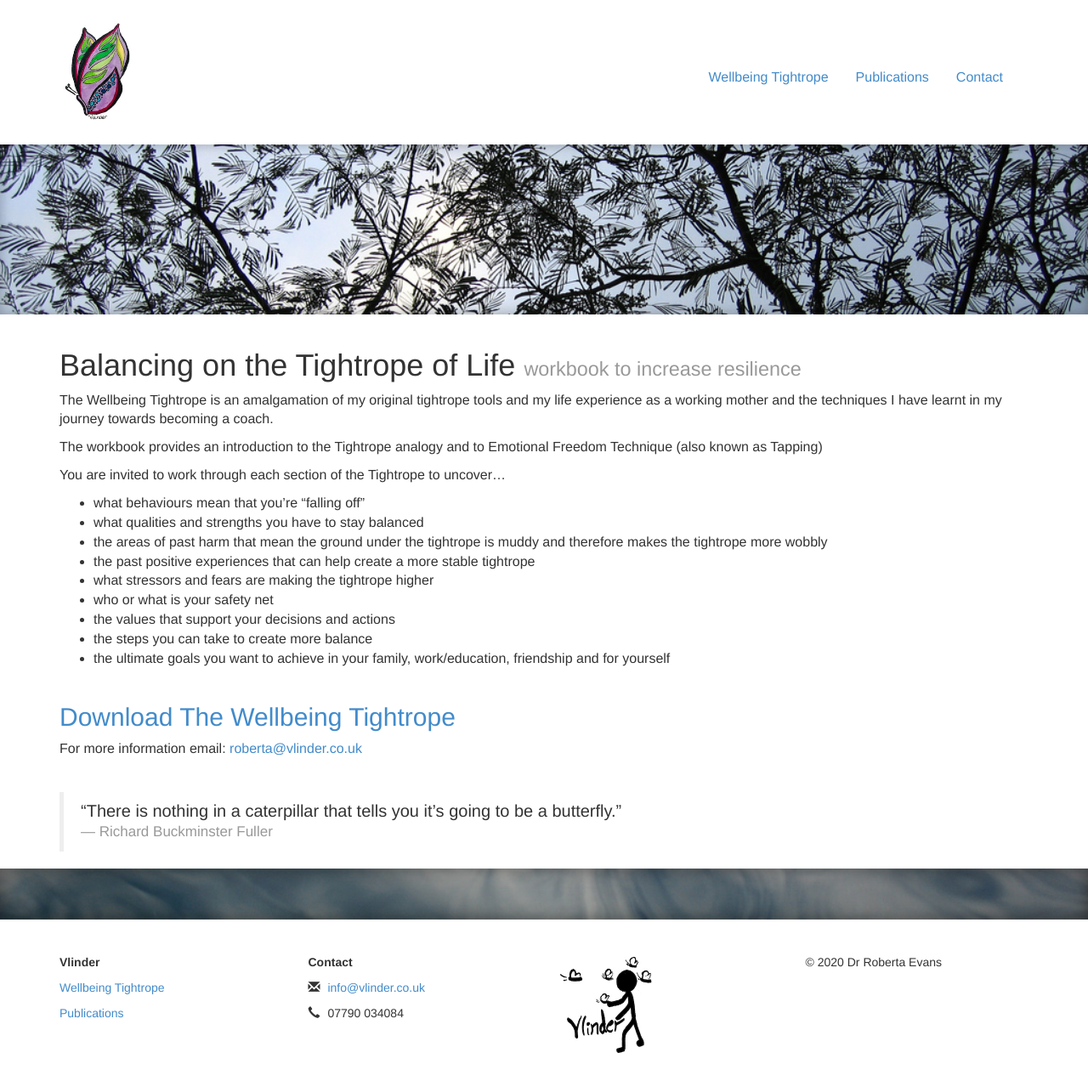
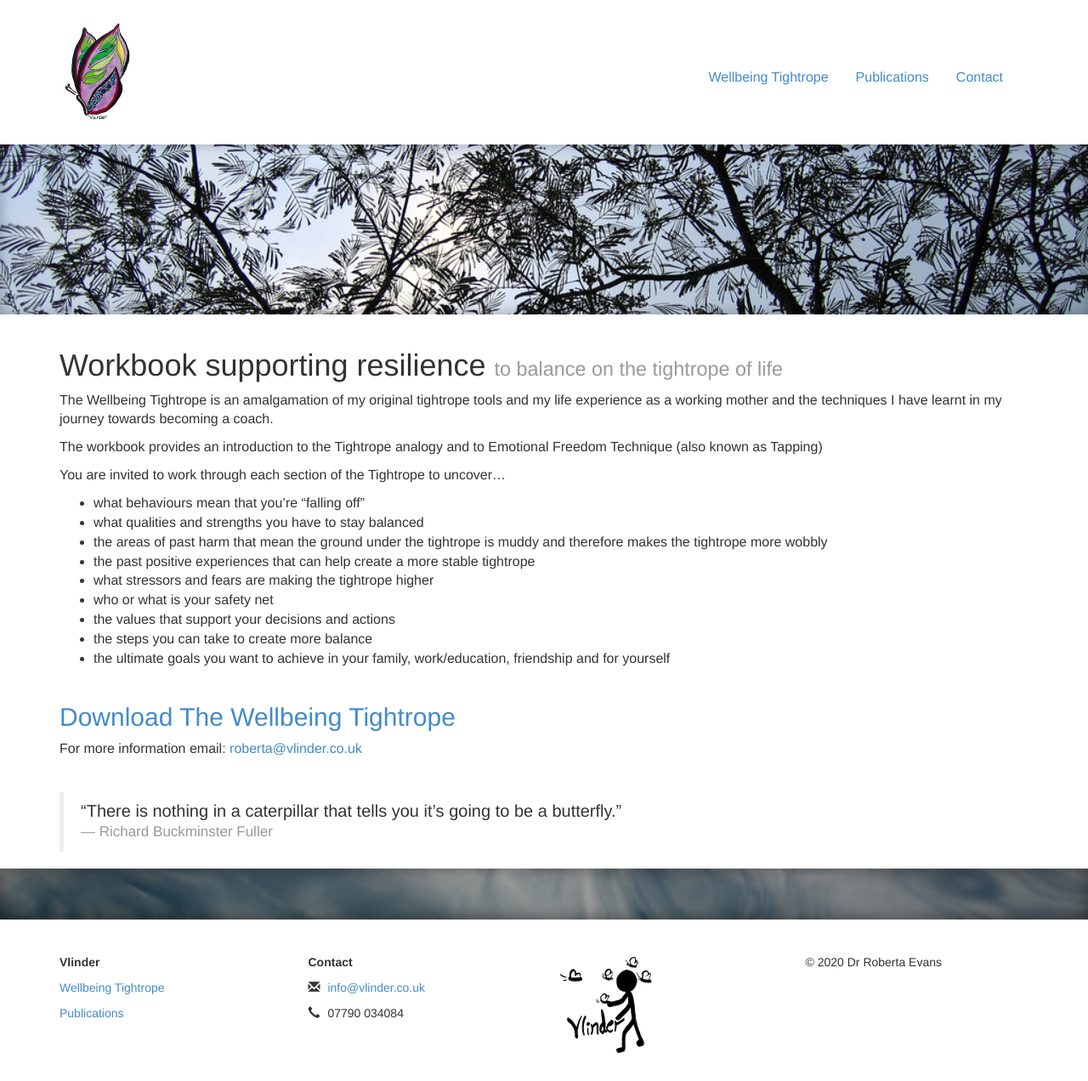
Before and after one commit to vlinderco/vlinderco.github.io, a Jekyll site: the page built from balancing life.md, in a window 1280 px wide. Shown: the whole page at 85% size. Built offline with Jekyll 4.4.1, drawn with Linux system fonts in a browser that asks for light colours; nearby versions of some CDN libraries.

Commit message:
Update balancing life.md

```diff
--- a/balancing life.md
+++ b/balancing life.md
@@ -4,7 +4,7 @@ layout: page
 banner-image: tree-and-sky.jpg
 ---
 
-# Balancing on the Tightrope of Life <small>workbook to increase resilience</small>
+# Workbook supporting resilience <small>to balance on the tightrope of life</small>
 
 The Wellbeing Tightrope is an amalgamation of my original tightrope tools and my life experience as a working mother and the techniques I have learnt in my journey towards becoming a coach.
 
```
